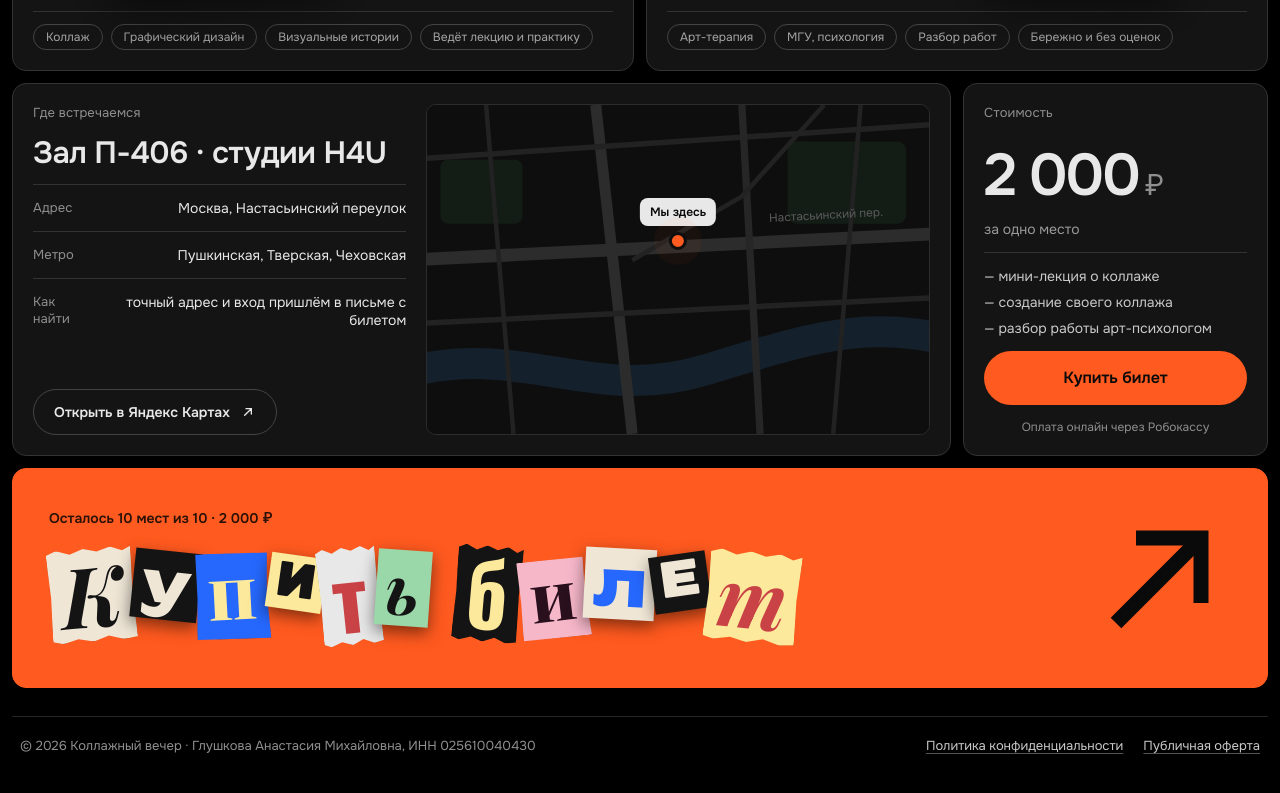
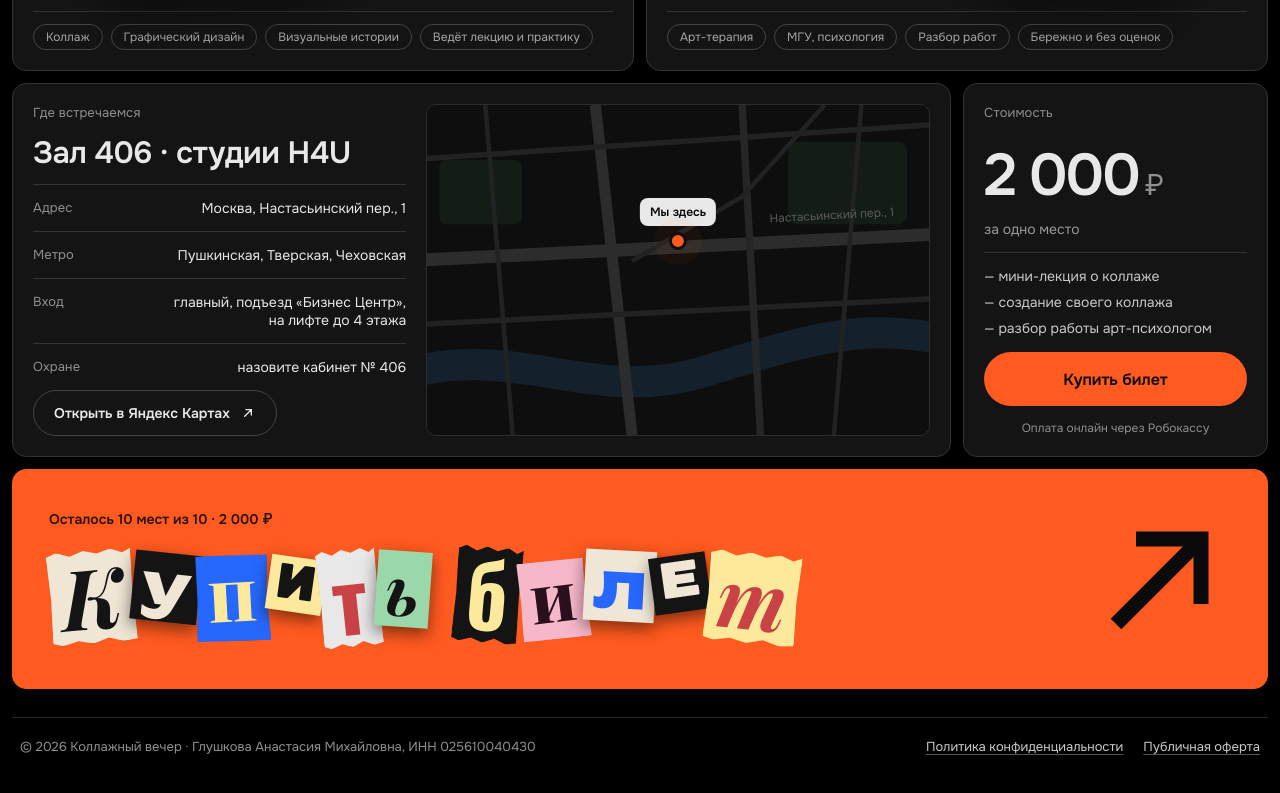
Before and after one commit to Nancymay/collage_meet, a plain HTML site: page index.html in a window 1280 px wide. Shown: the part 1292-2085 px from the top of the page. Drawn offline with Linux system fonts and the light colour scheme.

Commit message:
Точный адрес площадки: Настасьинский пер., 1, вход и кабинет 406
Co-Authored-By: Claude Opus 5.5 <noreply@anthropic.com>
Claude-Session: https://claude.ai/code/session_019aYxNwwtLRiP74nK7aqVZF

```diff
--- a/index.html
+++ b/index.html
@@ -147,13 +147,15 @@
 <div class="place-grid">
 <div style="display:flex;flex-direction:column;gap:14px">
 <h2 class="lbl" style="margin:0;font-weight:400">Где встречаемся</h2>
-<span style="font-size:clamp(24px,2.4vw,34px);font-weight:600;line-height:1.15;letter-spacing:-.015em">Зал П-406 · студии H4U</span>
+<span style="font-size:clamp(24px,2.4vw,34px);font-weight:600;line-height:1.15;letter-spacing:-.015em">Зал 406 · студии H4U</span>
 <hr class="rule">
-<div style="display:flex;justify-content:space-between;gap:12px"><span class="lbl">Адрес</span><span style="font-size:14px;text-align:right">Москва, Настасьинский переулок</span></div>
+<div style="display:flex;justify-content:space-between;gap:12px"><span class="lbl">Адрес</span><span style="font-size:14px;text-align:right">Москва, Настасьинский пер., 1</span></div>
 <hr class="rule">
 <div style="display:flex;justify-content:space-between;gap:12px"><span class="lbl">Метро</span><span style="font-size:14px;text-align:right">Пушкинская, Тверская, Чеховская</span></div>
 <hr class="rule">
-<div style="display:flex;justify-content:space-between;gap:12px"><span class="lbl">Как найти</span><span style="font-size:14px;text-align:right">точный адрес и вход пришлём в письме с билетом</span></div>
+<div style="display:flex;justify-content:space-between;gap:12px"><span class="lbl">Вход</span><span style="font-size:14px;text-align:right">главный, подъезд «Бизнес Центр»,<br>на лифте до 4 этажа</span></div>
+<hr class="rule">
+<div style="display:flex;justify-content:space-between;gap:12px"><span class="lbl">Охране</span><span style="font-size:14px;text-align:right">назовите кабинет № 406</span></div>
 <a data-map-link href="#" target="_blank" rel="noopener" class="btn btn-outline" style="margin-top:auto;height:46px;padding:0 20px;font-size:14px;align-self:flex-start">Открыть в Яндекс Картах <svg aria-hidden="true" width="16" height="16" viewBox="0 0 24 24" fill="none" stroke="currentColor" stroke-width="2" stroke-linecap="round"><path d="M7 17 17 7M9 7h8v8"/></svg></a>
 </div>
 <div style="position:relative;min-height:280px;border-radius:10px;overflow:hidden;border:1px solid #2c2c2c;background:#0e0e0e">
@@ -165,7 +167,7 @@
 <path d="M0 60 L600 20" stroke="#222" stroke-width="6"/><path d="M0 240 L600 210" stroke="#222" stroke-width="6"/>
 <path d="M90 0 L120 360" stroke="#222" stroke-width="5"/><path d="M370 0 L390 360" stroke="#262626" stroke-width="8"/>
 <path d="M500 0 L470 360" stroke="#222" stroke-width="5"/><path d="M250 170 L370 100 L460 0" stroke="#222" stroke-width="5" fill="none"/>
-<text x="400" y="128" fill="#5c5c5c" font-size="13" font-family="Onest, sans-serif" transform="rotate(-3 400 128)">Настасьинский пер.</text>
+<text x="400" y="128" fill="#5c5c5c" font-size="13" font-family="Onest, sans-serif" transform="rotate(-3 400 128)">Настасьинский пер., 1</text>
 </svg>
 <div style="position:absolute;left:50%;top:44%;transform:translate(-50%,-100%);display:flex;flex-direction:column;align-items:center;gap:6px">
 <span style="padding:6px 10px;border-radius:8px;background:#e8e8e8;color:#0a0a0a;font-size:12px;font-weight:600;white-space:nowrap">Мы здесь</span>
@@ -274,7 +276,7 @@
 <span style="font-size:22px;font-weight:600;letter-spacing:-.01em">Коллажный вечер</span>
 <div style="display:flex;flex-direction:column;gap:10px;font-size:14px">
 <div style="display:flex;justify-content:space-between;gap:12px"><span class="lbl">Когда</span><span style="text-align:right">5 декабря, сб · 15:00</span></div>
-<div style="display:flex;justify-content:space-between;gap:12px"><span class="lbl">Где</span><span style="text-align:right">Зал П-406, Настасьинский пер.</span></div>
+<div style="display:flex;justify-content:space-between;gap:12px"><span class="lbl">Где</span><span style="text-align:right">Зал 406, Настасьинский пер., 1</span></div>
 </div>
 <hr class="rule">
 <div style="display:flex;justify-content:space-between;align-items:center;gap:12px">
@@ -357,7 +359,8 @@
 </div>
 <div class="facts">
 <div><span class="k" style="width:84px">Когда</span><span>5 декабря, суббота · начало в 15:00</span></div>
-<div><span class="k" style="width:84px">Где</span><a data-map-link href="#" target="_blank" rel="noopener">Зал П-406 · студии H4U, Москва, Настасьинский переулок (м. Пушкинская)</a></div>
+<div><span class="k" style="width:84px">Где</span><a data-map-link href="#" target="_blank" rel="noopener">Зал 406 · студии H4U, Москва, Настасьинский пер., 1 (м. Пушкинская)</a></div>
+<div><span class="k" style="width:84px">Вход</span><span>главный, подъезд «Бизнес Центр», лифт до 4 этажа; охране назовите кабинет № 406</span></div>
 <div data-tickets-row><span class="k" style="width:84px">Билеты</span><span data-tickets></span></div>
 </div>
 <div style="display:flex;flex-wrap:wrap;gap:8px">
--- a/js/config.js
+++ b/js/config.js
@@ -12,8 +12,8 @@ window.SITE_CONFIG = {
     // Начало и окончание по Москве (UTC+3). Окончание — примерное, для календаря.
     start: '2026-12-05T15:00:00+03:00',
     end: '2026-12-05T18:00:00+03:00',
-    address: 'Москва, Настасьинский переулок',
-    place: 'Зал П-406, студии H4U'
+    address: 'Москва, Настасьинский переулок, 1',
+    place: 'Зал 406, студии H4U'
   },
 
   // Оплата и счётчик мест.
```
